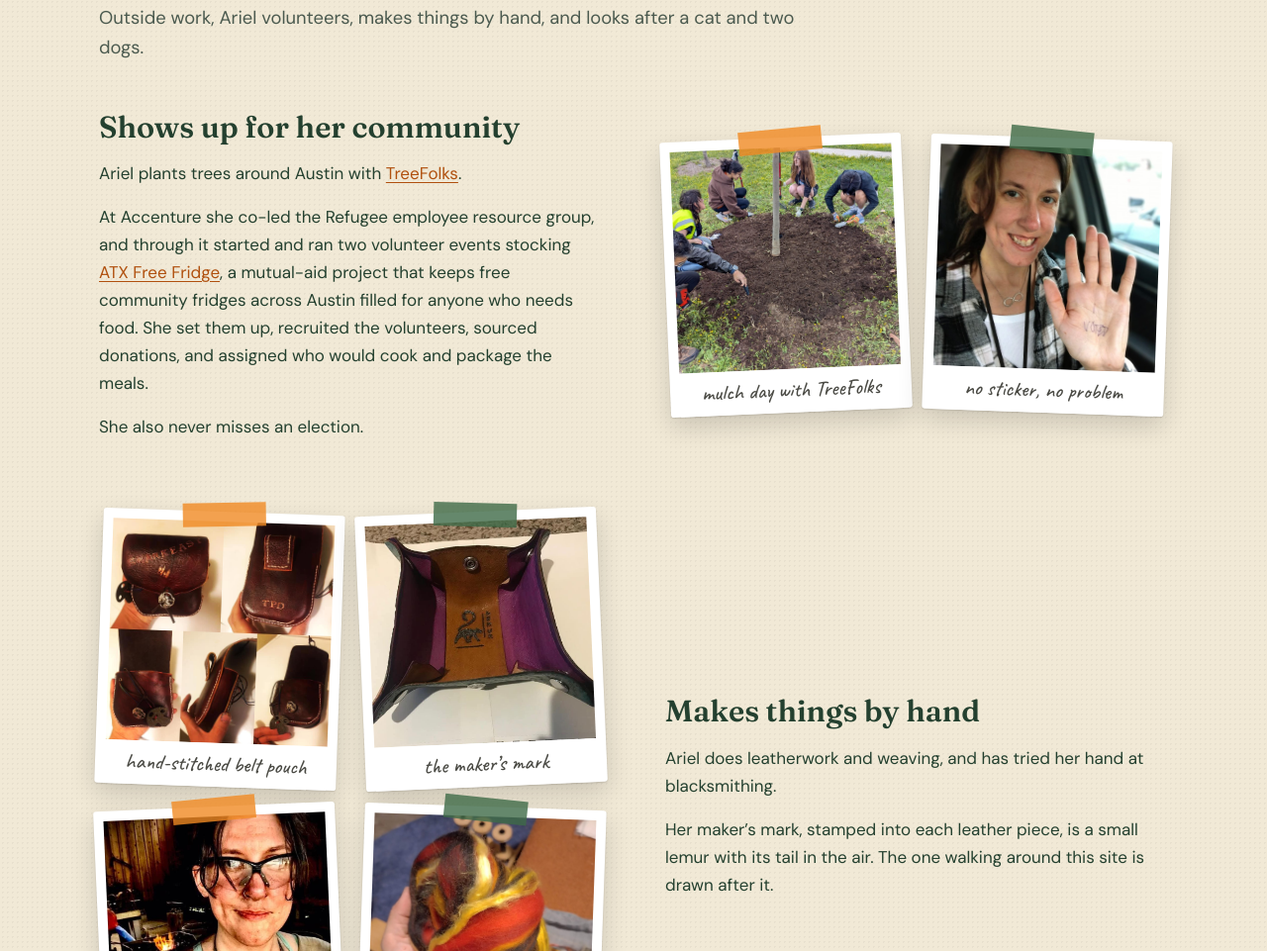
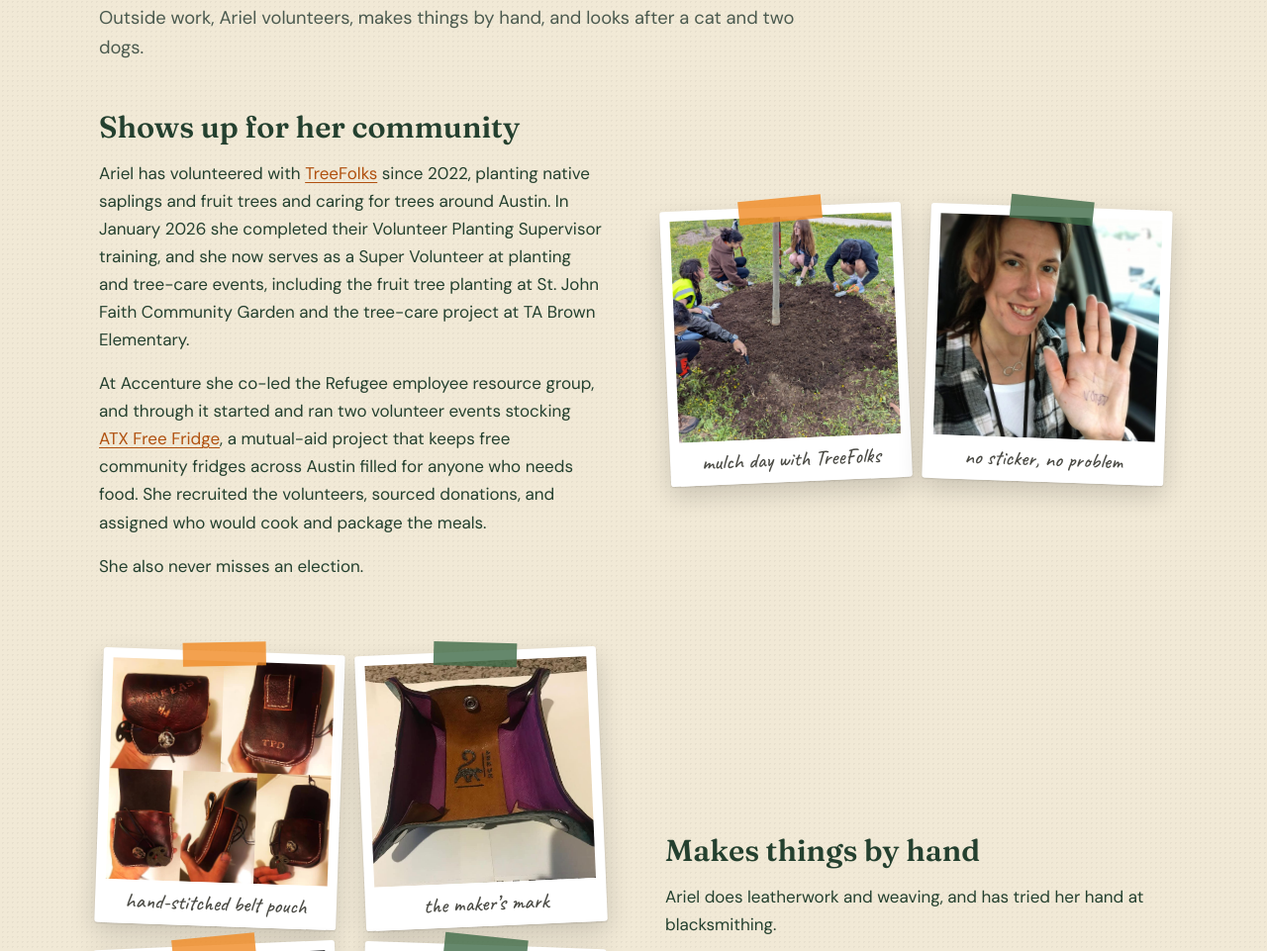
Before and after one commit to BastionFennell/Ariel-Shirk, a plain HTML site: page index.html in a window 1280 px wide. Shown: the part 5316-6277 px from the top of the page at 99% size. Drawn offline with nearby package versions, Linux system fonts and the light colour scheme.

Commit message:
Volunteering: expand TreeFolks to match the Free Fridge paragraph
Co-Authored-By: Claude Fable 5.2 <noreply@anthropic.com>
Claude-Session: https://claude.ai/code/session_01DgCLhtag71TBe2rjymrTWz

```diff
--- a/index.html
+++ b/index.html
@@ -302,8 +302,8 @@
       <article class="beyond__block">
         <div class="beyond__text">
           <h3>Shows up for her community</h3>
-          <p>Ariel plants trees around Austin with <a href="https://www.treefolks.org/" target="_blank" rel="noopener">TreeFolks</a>.</p>
-          <p>At Accenture she co-led the Refugee employee resource group, and through it started and ran two volunteer events stocking <a href="https://www.atxfreefridge.com/" target="_blank" rel="noopener">ATX Free Fridge</a>, a mutual-aid project that keeps free community fridges across Austin filled for anyone who needs food. She set them up, recruited the volunteers, sourced donations, and assigned who would cook and package the meals.</p>
+          <p>Ariel has volunteered with <a href="https://www.treefolks.org/" target="_blank" rel="noopener">TreeFolks</a> since 2022, planting native saplings and fruit trees and caring for trees around Austin. In January 2026 she completed their Volunteer Planting Supervisor training, and she now serves as a Super Volunteer at planting and tree-care events, including the fruit tree planting at St. John Faith Community Garden and the tree-care project at TA Brown Elementary.</p>
+          <p>At Accenture she co-led the Refugee employee resource group, and through it started and ran two volunteer events stocking <a href="https://www.atxfreefridge.com/" target="_blank" rel="noopener">ATX Free Fridge</a>, a mutual-aid project that keeps free community fridges across Austin filled for anyone who needs food. She recruited the volunteers, sourced donations, and assigned who would cook and package the meals.</p>
           <p>She also never misses an election.</p>
         </div>
         <div class="snaps">
```
